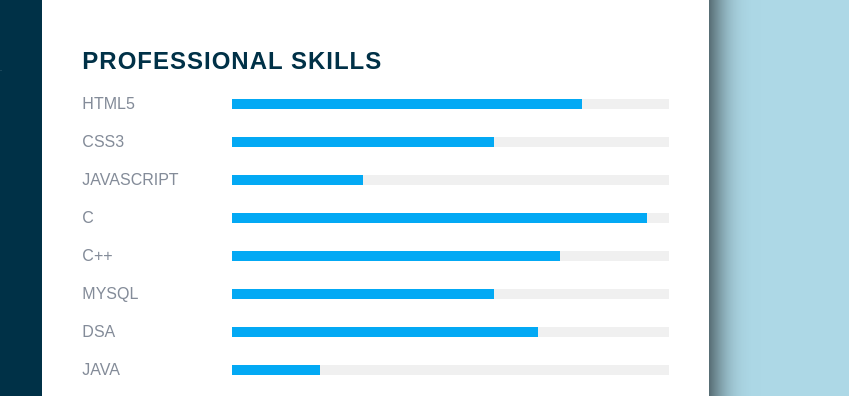
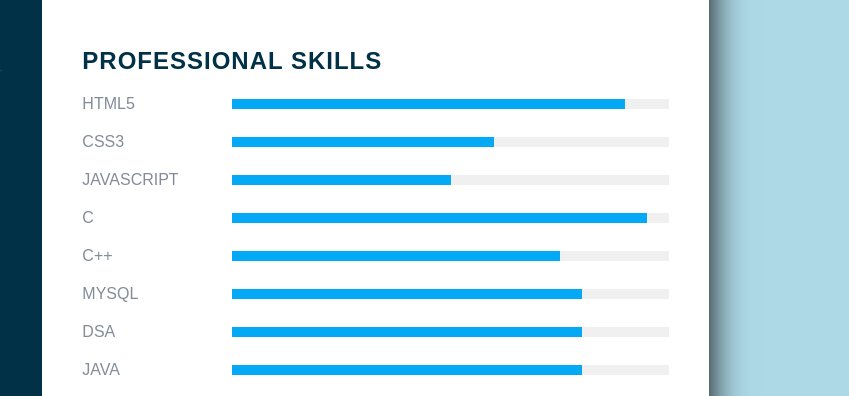
Before and after one commit to Nihal-Priyadarshi/Curriculum-vitae, a plain HTML site: page index.html in a window 1280 px wide. Shown: the part 329-725 px from the top of the page, 431-1280 px from the left. Drawn offline with Linux system fonts and the light colour scheme.

Commit message:
Update index.html

```diff
--- a/index.html
+++ b/index.html
@@ -95,7 +95,7 @@
                 <div class="box">
                     <h4>Html5</h4>
                     <div class="percent">
-                        <div style="width: 80%;"></div>
+                        <div style="width: 90%;"></div>
                     </div>
                 </div>
                 <div class="box">
@@ -107,7 +107,7 @@
                 <div class="box">
                     <h4>Javascript</h4>
                     <div class="percent">
-                        <div style="width: 30%;"></div>
+                        <div style="width: 50%;"></div>
                     </div>
                 </div>
                 <div class="box">
@@ -125,19 +125,19 @@
                 <div class="box">
                     <h4>Mysql</h4>
                     <div class="percent">
-                        <div style="width: 60%;"></div>
+                        <div style="width: 80%;"></div>
                     </div>
                 </div>
                 <div class="box">
                     <h4>DSA</h4>
                     <div class="percent">
-                        <div style="width: 70%;"></div>
+                        <div style="width: 80%;"></div>
                     </div>
                 </div>
                 <div class="box">
                     <h4>Java</h4>
                     <div class="percent">
-                        <div style="width: 20%;"></div>
+                        <div style="width: 80%;"></div>
                     </div>
                 </div>
                 <div class="box">
```
